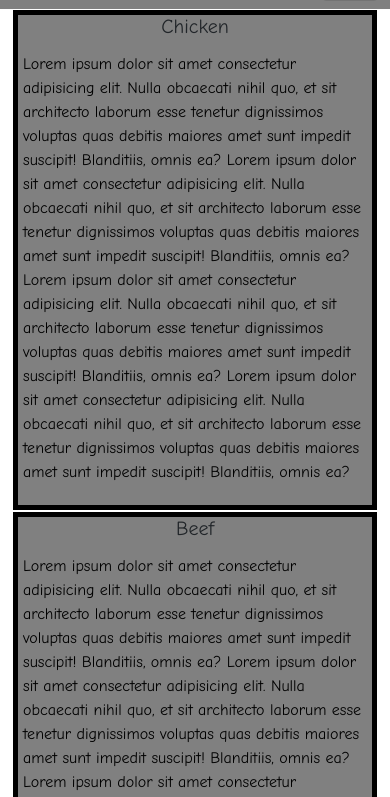
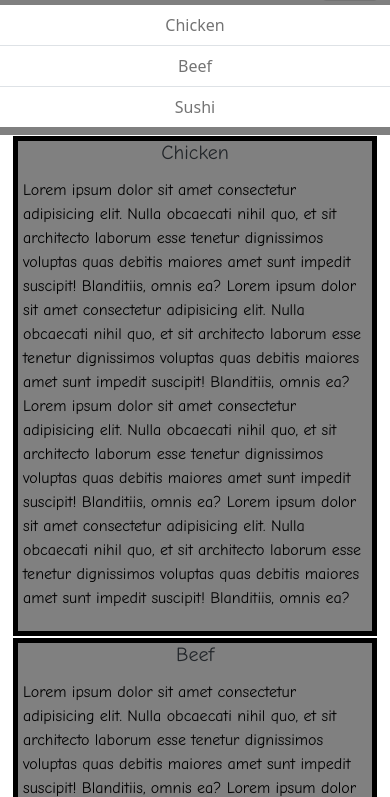
Before and after one commit to leftabn/Coursera-HTML, a plain HTML site: page mod3_solution/index.html in a window 390 px wide. Shown: the part 47-844 px from the top of the page. Drawn offline with Linux system fonts and the light colour scheme.

Commit message:
style adjust

```diff
--- a/mod3_solution/index.html
+++ b/mod3_solution/index.html
@@ -21,7 +21,7 @@
           <span class="navbar-toggler-icon"></span>
         </button>
       </div>
-      <div class="navbar-collapse collapse mt-1 bg-white" id="navbar-content">
+      <div class="navbar-collapse collapse mt-1 bg-white d-block d-sm-none" id="navbar-content">
         <ul class="navbar-nav me-auto">
           <li class="nav-item">
             <a class="nav-link border-bottom" href="#chicken">Chicken</a>
```
